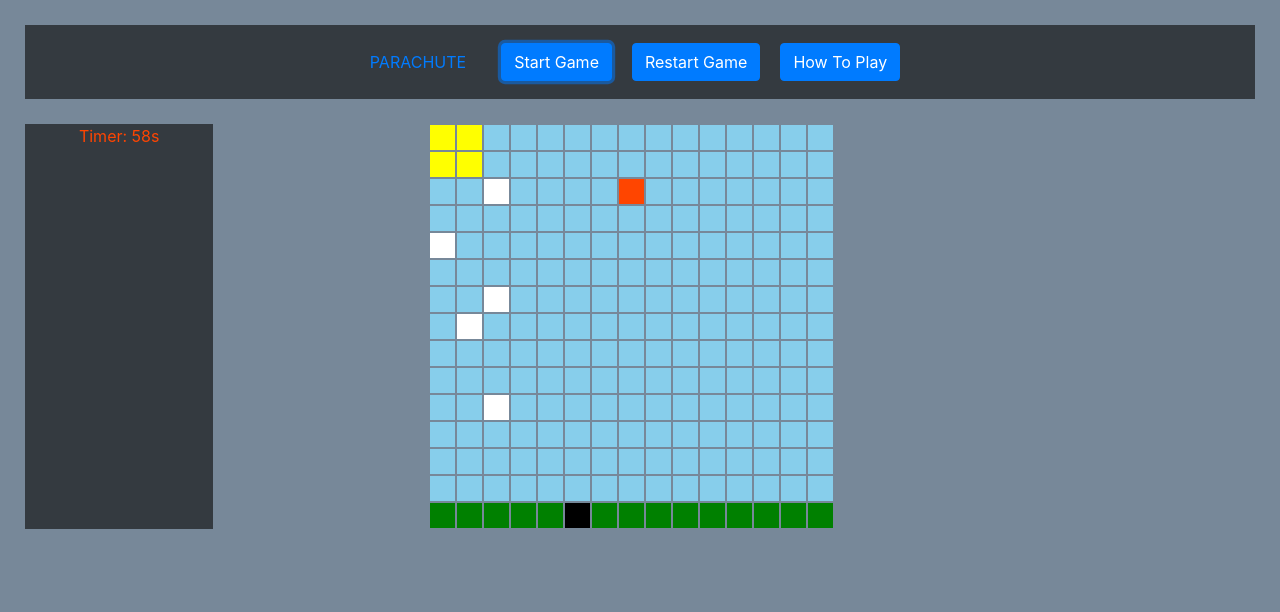
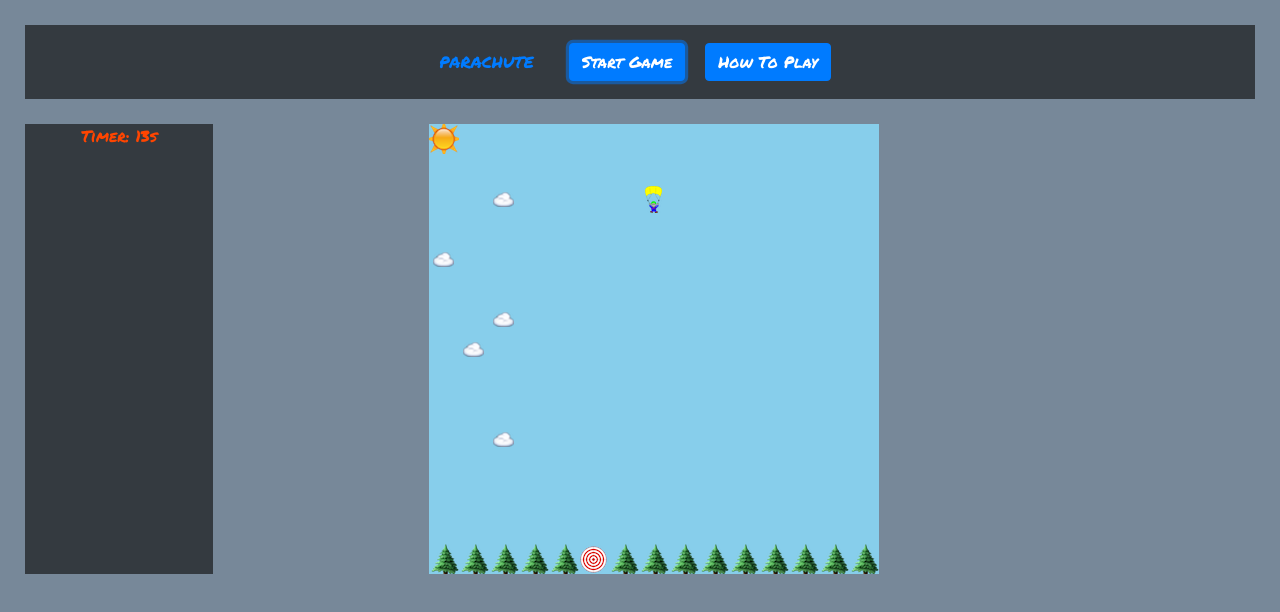
Before and after one commit to tdesosa/project-1-game, a plain HTML site: page index.html in a window 1280 px wide. Both pictures are taken after a click on the button "Start Game". Drawn offline with nearby package versions, Linux system fonts and the light colour scheme.

Commit message:
images added

```diff
--- a/css/style.css
+++ b/css/style.css
@@ -1,6 +1,7 @@
 body {
     text-align: center;
     background-color: lightslategrey;
+    font-family: 'Permanent Marker', cursive;
 }
 
 .navbar {
@@ -33,26 +34,32 @@ body {
 }
 
 .square {
-    height: 25px;
-    width: 25px;
+    height: 30px;
+    width: 30px;
     background-color: skyblue;
-    margin: 1px;
+    /* margin: 1px; */
 }
 
 .square-1-1, .square-2-1, .square-3-1, .square-4-1, .square-5-1, .square-6-1, .square-7-1, .square-8-1, .square-9-1, .square-10-1, .square-11-1, .square-12-1, .square-13-1, .square-14-1, .square-15-1  {
-    background-color: green;
+    background-image: url('../images/tree.png');
 }
 
 .landingPad {
-    background-color: black;
+    background-image: url('../images/target.png');
+    background-repeat: no-repeat;
+    background-position: center;
 }
 
 #lander {
-    background-color: orangered;
+    background-image: url('../images/skydiver.png');
+    background-repeat: no-repeat;
+    background-position: center;
 }
 
 .obstacle {
-    background-color: white;
+    background-image: url('../images/cloud.png');
+    background-repeat: no-repeat;
+    background-position: center;
 }
 
 #timer {
@@ -63,5 +70,7 @@ body {
 }
 
 #sun {
-    background-color: yellow;
+    background-image: url('../images/sun.png');
+    background-repeat: no-repeat;
+    background-position: center;
 }
--- a/index.html
+++ b/index.html
@@ -20,6 +20,10 @@
     <link rel="stylesheet" href="https://stackpath.bootstrapcdn.com/bootstrap/4.1.3/css/bootstrap.min.css" integrity="sha384-MCw98/SFnGE8fJT3GXwEOngsV7Zt27NXFoaoApmYm81iuXoPkFOJwJ8ERdknLPMO" crossorigin="anonymous">
     <!-- Boostrap CSS Tag -->
 
+    <!-- Google Fonts -->
+    <link href="https://fonts.googleapis.com/css?family=Permanent+Marker" rel="stylesheet">
+    <!-- Google Fonts -->
+
     <link rel="stylesheet" href="css/style.css">
 
 </head>
@@ -29,7 +33,7 @@
     <nav class="navbar navbar-expand-lg navbar-dark bg-dark justify-content-center">
             <div class="navbar-logo">PARACHUTE</div>
             <button type="button" class="btn btn-primary startButton">Start Game</button>
-            <button type="button" class="btn btn-primary reStartButton">Restart Game</button>
+            <!-- <button type="button" class="btn btn-primary reStartButton">Restart Game</button> -->
             <button type="button" class="btn btn-primary howToPlayButton">How To Play</button>
     </nav>
     <!-- Bootstrap Nav Bar -->
@@ -62,6 +66,27 @@
     <script src="https://stackpath.bootstrapcdn.com/bootstrap/4.1.3/js/bootstrap.min.js" integrity="sha384-ChfqqxuZUCnJSK3+MXmPNIyE6ZbWh2IMqE241rYiqJxyMiZ6OW/JmZQ5stwEULTy" crossorigin="anonymous"></script>
     <!-- Bootstrap JS Tag -->
 
+    <!-- How To Play Modal -->
+    <div class="modal howToPlayModal" tabindex="-1" role="dialog">
+        <div class="modal-dialog" role="document">
+          <div class="modal-content">
+            <div class="modal-header">
+              <h5 class="modal-title">How To Play:</h5>
+              <button type="button" class="close" data-dismiss="modal" aria-label="Close">
+                <span aria-hidden="true">&times;</span>
+              </button>
+            </div>
+            <div class="modal-body">
+              <p>Modal body text goes here.</p>
+            </div>
+            <div class="modal-footer">
+              <button type="button" class="btn btn-secondary" data-dismiss="modal">Close</button>
+            </div>
+          </div>
+        </div>
+      </div>
+    <!-- How To Play Modal -->
+
     <script src="js/app.js"></script>
 
 </body>
--- a/js/app.js
+++ b/js/app.js
@@ -61,7 +61,7 @@ const moveRight = () => {
 
 // IMPLEMENT A TIMER & WIN/LOSE GAME ALERTS & COLLISION DETECTION
 
-let time = 60;
+let time = 15;
 
 const timePasses = () => {
     setInterval(() => {
@@ -86,8 +86,9 @@ const timePasses = () => {
         if($('.obstacle#lander').length > 0){
             dropLander();
         }
-        if($('.obstacle#lander').length > 0){
-            dropLander();
+        if($('.square-1-1#lander').length > 0 || $('.square-2-1#lander').length > 0 || $('.square-3-1#lander').length > 0 || $('.square-4-1#lander').length > 0 || $('.square-5-1#lander').length > 0 || $('.square-7-1#lander').length > 0 || $('.square-8-1#lander').length > 0 || $('.square-9-1#lander').length > 0 || $('.square-10-1#lander').length > 0 || $('.square-11-1#lander').length > 0 || $('.square-12-1#lander').length > 0 || $('.square-13-1#lander').length > 0 || $('.square-14-1#lander').length > 0 || $('.square-15-1#lander').length > 0){
+            window.location.reload(true);
+            alert("You missed the target. Game Over.");
         }
         if(time === 0){
             window.location.reload(true);
@@ -100,12 +101,13 @@ const timePasses = () => {
 $('.startButton').on('click', () => {
     timePasses();
     $(`.square-1-15`).attr('id', 'sun');
-    $(`.square-2-15`).attr('id', 'sun');
-    $(`.square-1-14`).attr('id', 'sun');
-    $(`.square-2-14`).attr('id', 'sun');
     $(`.square-6-1`).addClass('landingPad');
 });
 
+// HOW TO PLAY BUTTON
+$('.howToPlayButton').on('click', () => {
+    $('.howToPlayModal').modal()
+});
 
 // CREATE OBSTACLES
 const obstacleArray = [];
```
Also changed, not shown: images/cloud.png (added), images/gameBackground.jpg (added), images/landingPad.png (deleted), images/skydiver.png (added), images/sun.png (added), images/target.png (added), images/tree.png (added).
